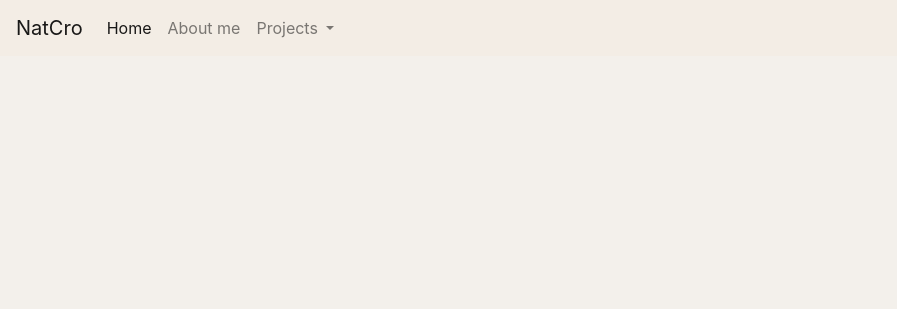
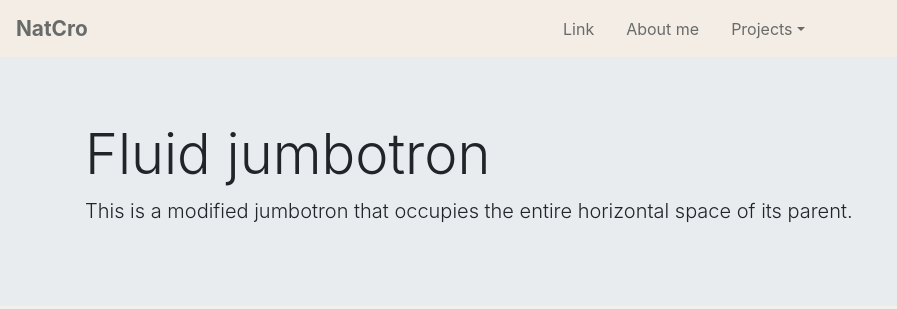
Before and after one commit to NatCro/bootstrap-portfolio, a plain HTML site: page index.html in a window 1280 px wide. Shown: the whole page, without its empty margins (0-897 px from the left). Drawn offline with nearby package versions, Linux system fonts and the light colour scheme.

Commit message:
changed navbar and added a jumbotron

```diff
--- a/CSS/style.css
+++ b/CSS/style.css
@@ -6,13 +6,23 @@ body {
 --offwhite:  rgb(243, 237, 229);
 }
 
-.navbar-expand-lg{
+.navbar {
+    background-color: var(--offwhite);
+
 
 }
 
+nav ul {
+    width: 80%;
+    display: flex ;
+    margin:auto;
+}
 
-
-.navbar {
-    background-color: var(--offwhite);
-
+.nav-link{
+    color:#696b6b;
+    text-decoration: none;
 }
+.navbar-brand{
+    color:#696b6b;
+    font-size: 130%;
+}
--- a/index.html
+++ b/index.html
@@ -10,42 +10,38 @@
 
 </head>
 
+<body>
 
 
+ <nav class="navbar">
+    <a class="navbar-brand" href="#"><b>NatCro</b></a>
+    <ul class="nav nav-pills justify-content-center flex-row-reverse">
+    <li class="nav-item dropdown">
+      <a class="nav-link dropdown-toggle" data-toggle="dropdown" href="#" role="button" aria-expanded="false">Projects</a>
+      <div class="dropdown-menu">
+        <a class="dropdown-item" href="#">Action</a>
+        <a class="dropdown-item" href="#">Another action</a>
+        <a class="dropdown-item" href="#">Something else here</a>
+        <div class="dropdown-divider"></div>
+        <a class="dropdown-item" href="#">Separated link</a>
+      </div>
+    </li>
+    <li class="nav-item">
+      <a class="nav-link" href="#">About me</a>
+    </li>
+    <li class="nav-item">
+      <a class="nav-link" href="#">Link</a>
+    </li>
+  </ul>
+</nav>
 
+  <div class="jumbotron jumbotron-fluid">
+    <div class="container">
+      <h1 class="display-4">Fluid jumbotron</h1>
+      <p class="lead">This is a modified jumbotron that occupies the entire horizontal space of its parent.</p>
+    </div>
+  </div>
 
-
-
-
-<body>
-    <nav class="navbar navbar-expand-lg navbar-light">
-        <a class="navbar-brand" href="#">NatCro</a>
-        <button class="navbar-toggler" type="button" data-toggle="collapse" data-target="#navbarSupportedContent" aria-controls="navbarSupportedContent" aria-expanded="false" aria-label="Toggle navigation">
-          <span class="navbar-toggler-icon"></span>
-        </button>
-
-        <div class="collapse navbar-collapse" id="navbarSupportedContent">
-          <ul class="navbar-nav mr-auto">
-            <li class="nav-item active">
-              <a class="nav-link" href="#">Home <span class="sr-only">(current)</span></a>
-            </li>
-            <li class="nav-item">
-              <a class="nav-link" href="#">About me</a>
-            </li>
-            <li class="nav-item dropdown">
-              <a class="nav-link dropdown-toggle" href="#" role="button" data-toggle="dropdown" aria-expanded="false">
-                Projects
-              </a>
-              <div class="dropdown-menu">
-                <a class="dropdown-item" href="#">Action</a>
-                <a class="dropdown-item" href="#">Another action</a>
-                <div class="dropdown-divider"></div>
-                <a class="dropdown-item" href="#">Something else here</a>
-              </div>
-            </li>
-          </ul>
-        </div>
-      </nav>
 
 </body>
 </html>
```
